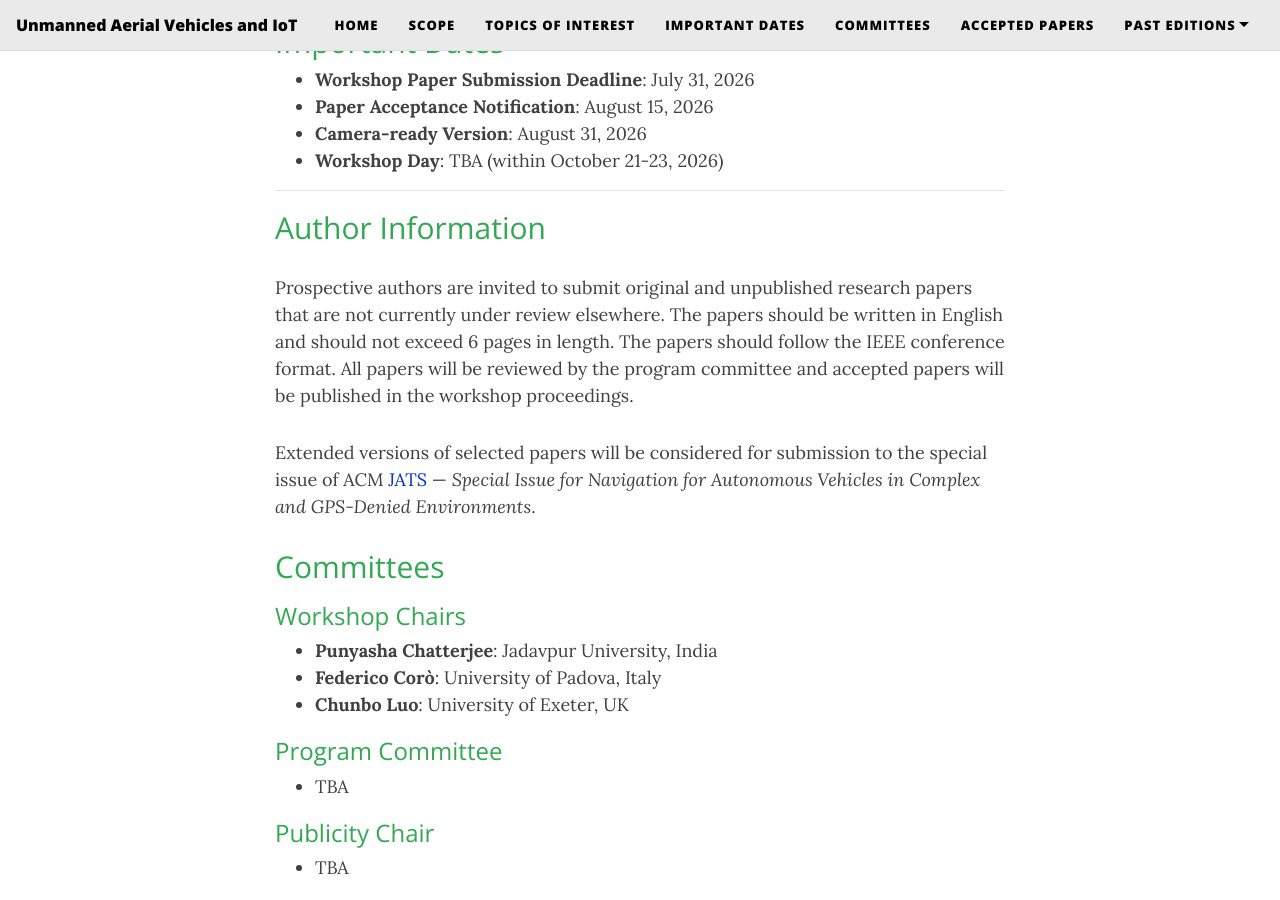
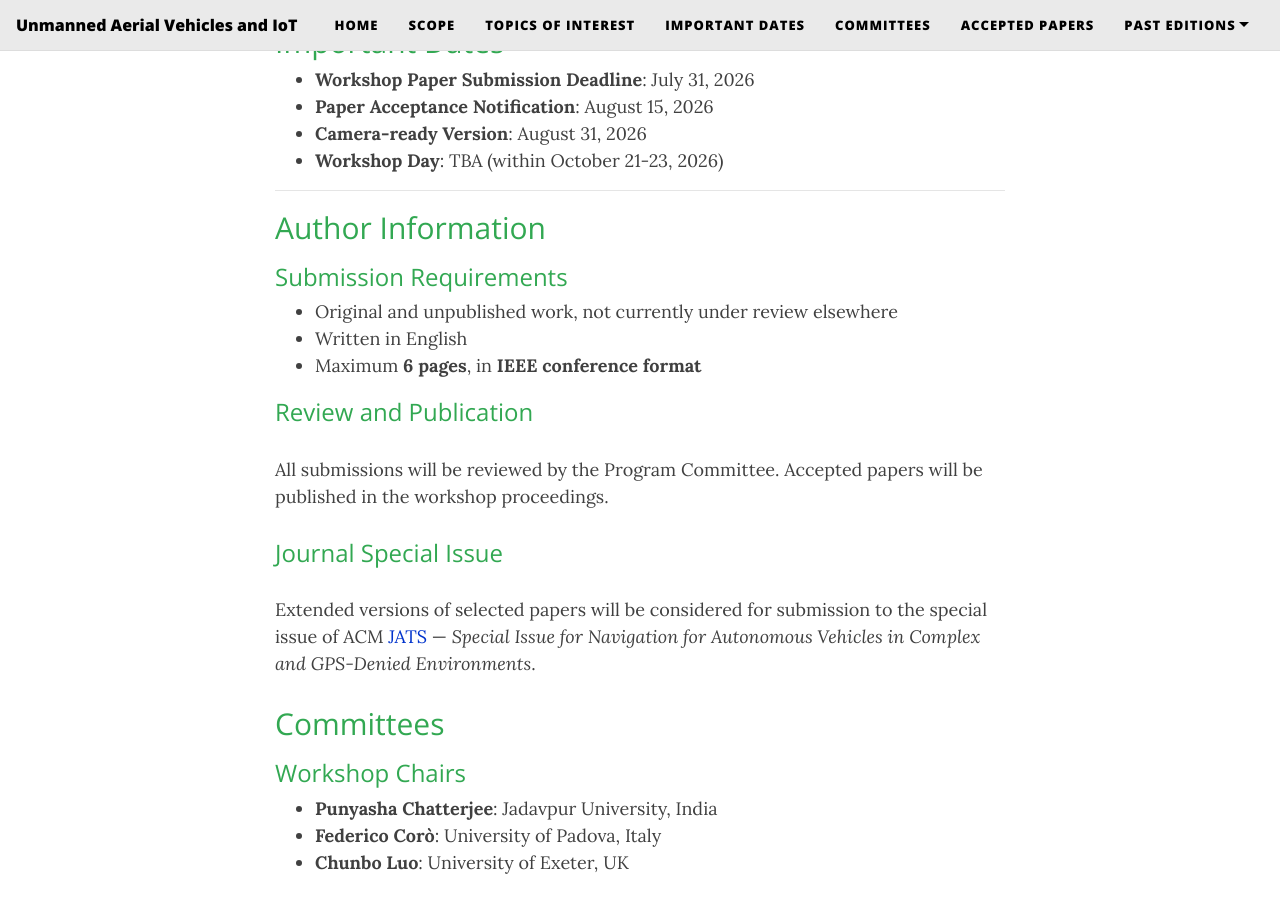
Before and after one commit to uav-iot/uav-iot.github.io, a Jekyll site: the page built from index.md, in a window 1280 px wide and 900 px high, scrolled down 3027 px. Built offline with Jekyll 4.4.1, drawn with Linux system fonts in a browser that asks for light colours; nearby versions of some CDN libraries.

Commit message:
Restructure Author Information into Submission / Review / Special Issue subsections
Co-Authored-By: Claude Opus 4.7 (1M context) <noreply@anthropic.com>

```diff
--- a/index.md
+++ b/index.md
@@ -94,12 +94,18 @@ The workshop will focus on the following (but not limited to) topics:
 ## Author Information
 {: style="color:#32a852"}
 
-Prospective authors are invited to submit original and unpublished research papers that
-are not currently under review elsewhere. The papers should be written in English and
-should not exceed 6 pages in length. The papers should follow the IEEE conference
-format. All papers will be reviewed by the program committee and accepted papers will
-be published in the workshop proceedings.
+### Submission Requirements
+{: style="color:#32a852"}
+- Original and unpublished work, not currently under review elsewhere
+- Written in English
+- Maximum **6 pages**, in **IEEE conference format**
 
+### Review and Publication
+{: style="color:#32a852"}
+All submissions will be reviewed by the Program Committee. Accepted papers will be published in the workshop proceedings.
+
+### Journal Special Issue
+{: style="color:#32a852"}
 Extended versions of selected papers will be considered for submission to the special issue of ACM [JATS](https://dl.acm.org/pb-assets/static_journal_pages/jats/pdf/ACM-JATS-CfP-SI-NAVCGDE.pdf) — *Special Issue for Navigation for Autonomous Vehicles in Complex and GPS-Denied Environments*.
 
 {: style="text-align: justify"}
```
